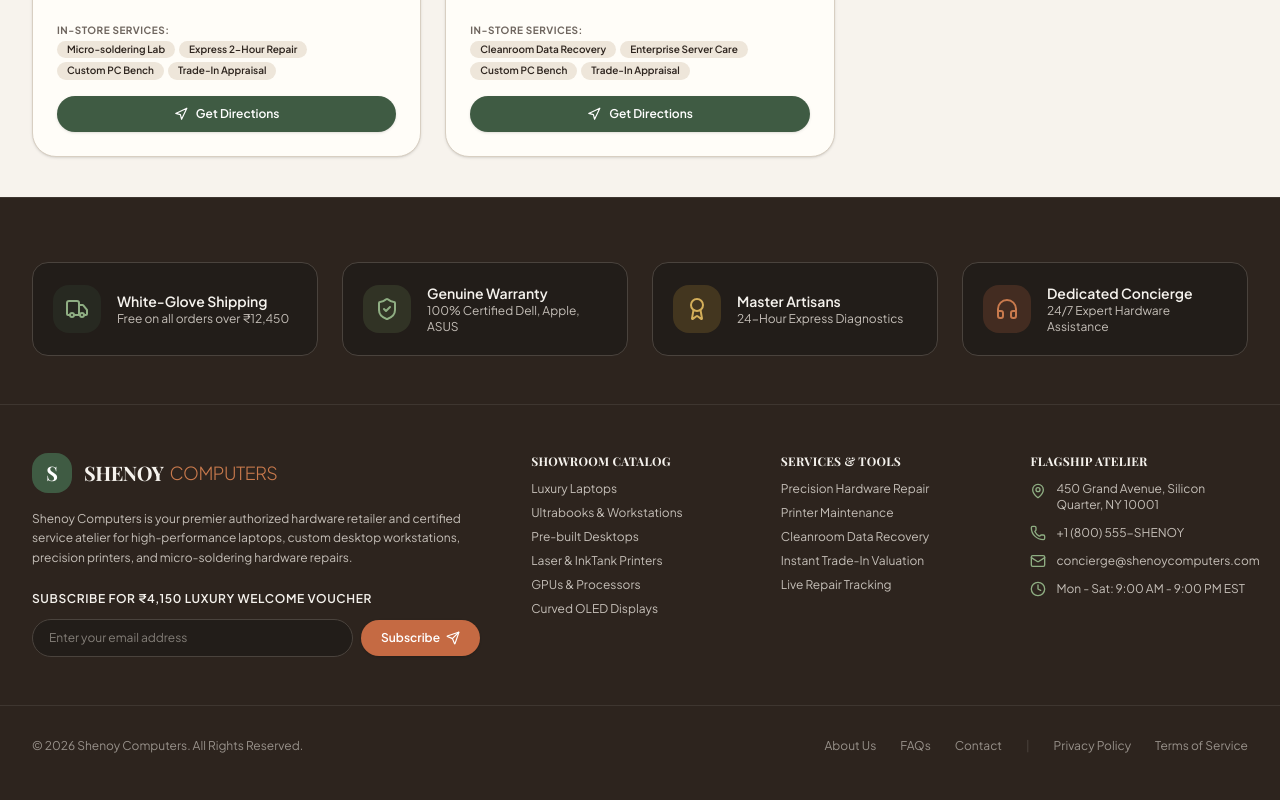
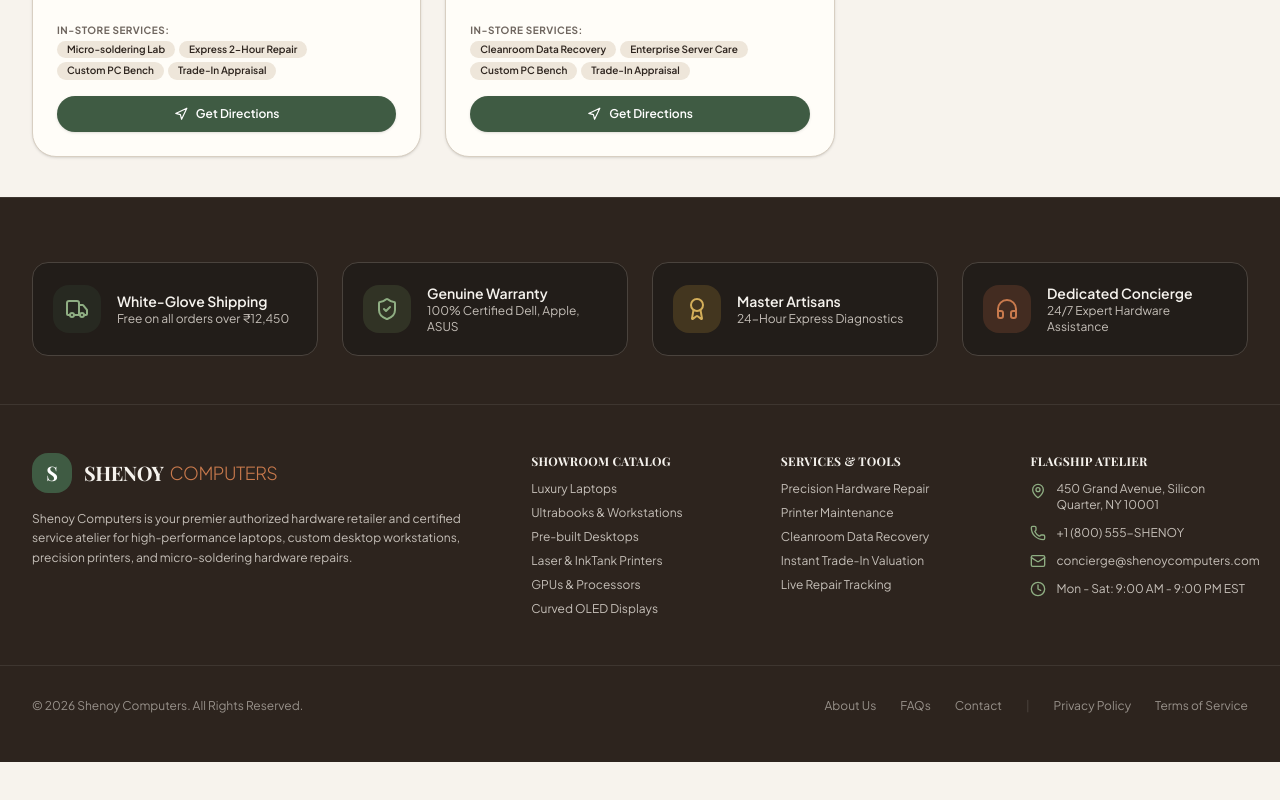
Before and after one commit to ridhishenoy/lenovo_project, a React (Vite) app: page /stores in a window 1280 px wide. Shown: the part 471-1271 px from the top of the page. After the commit the page ends 1233 px from the top, so only its background shows below. Built offline with nearby package versions, Linux system fonts and the light colour scheme; a web font is replaced by a local one.

Commit message:
removed the newsletter subscription section

```diff
--- a/src/components/layout/Footer.tsx
+++ b/src/components/layout/Footer.tsx
@@ -96,34 +96,7 @@
               Shenoy Computers is your premier authorized hardware retailer and certified service atelier for high-performance laptops, custom desktop workstations, precision printers, and micro-soldering hardware repairs.
             </p>
 
-            {/* Newsletter */}
-            <div className="pt-2">
-              <h5 className="text-xs font-semibold uppercase tracking-wider text-[#F5F2ED] mb-3">
-                Subscribe for ₹4,150 Luxury Welcome Voucher
-              </h5>
-              <form onSubmit={handleSubscribe} className="flex items-center gap-2 max-w-md">
-                <input
-                  type="email"
-                  value={newsletterEmail}
-                  onChange={(e) => setNewsletterEmail(e.target.value)}
-                  placeholder="Enter your email address"
-                  required
-                  className="flex-1 px-4 py-2.5 text-xs bg-[#221D19] border border-[#4A433D] rounded-full text-[#F5F2ED] placeholder-[#C5BFB8]/60 focus:outline-none focus:ring-2 focus:ring-[#8FAE83]"
-                />
-                <button
-                  type="submit"
-                  className="px-5 py-2.5 bg-[#C56A43] hover:bg-[#AA5A39] text-white font-semibold text-xs rounded-full shadow-sm transition-all flex items-center gap-1.5 shrink-0"
-                >
-                  <span>Subscribe</span>
-                  <Send className="w-3.5 h-3.5" />
-                </button>
-              </form>
-              {subscribed && (
-                <div className="flex items-center gap-1.5 text-xs text-[#76A46E] mt-2 font-medium">
-                  <CheckCircle2 className="w-4 h-4" /> Code <span className="font-bold underline text-[#D4AF5A]">WELCOME50</span> unlocked!
-                </div>
-              )}
-            </div>
+
           </div>
 
           {/* Column 1: Shop */}
```
